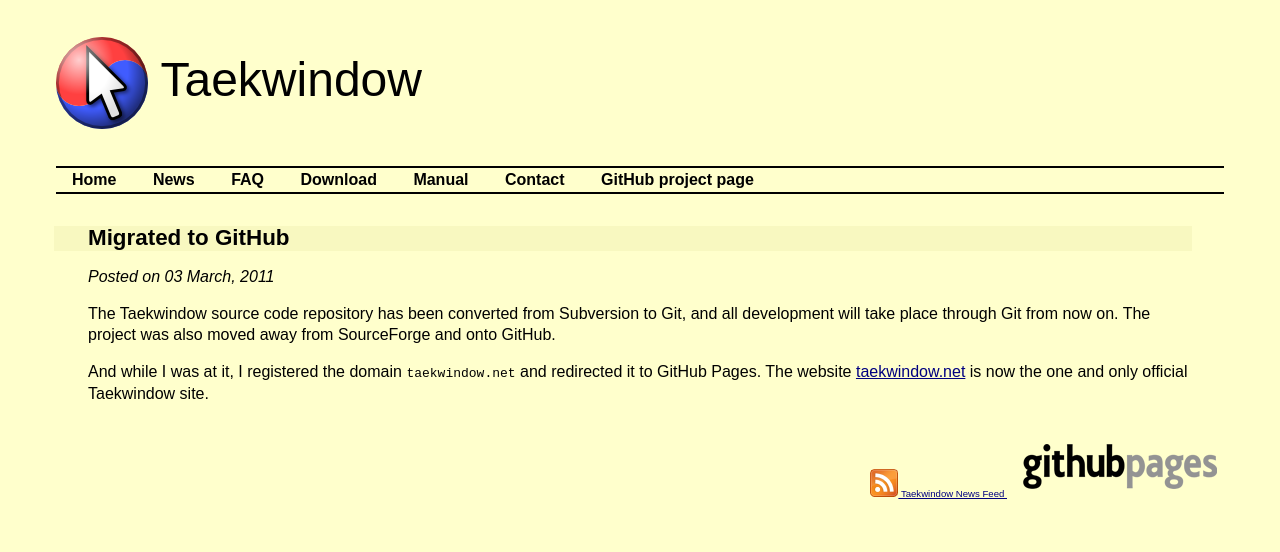
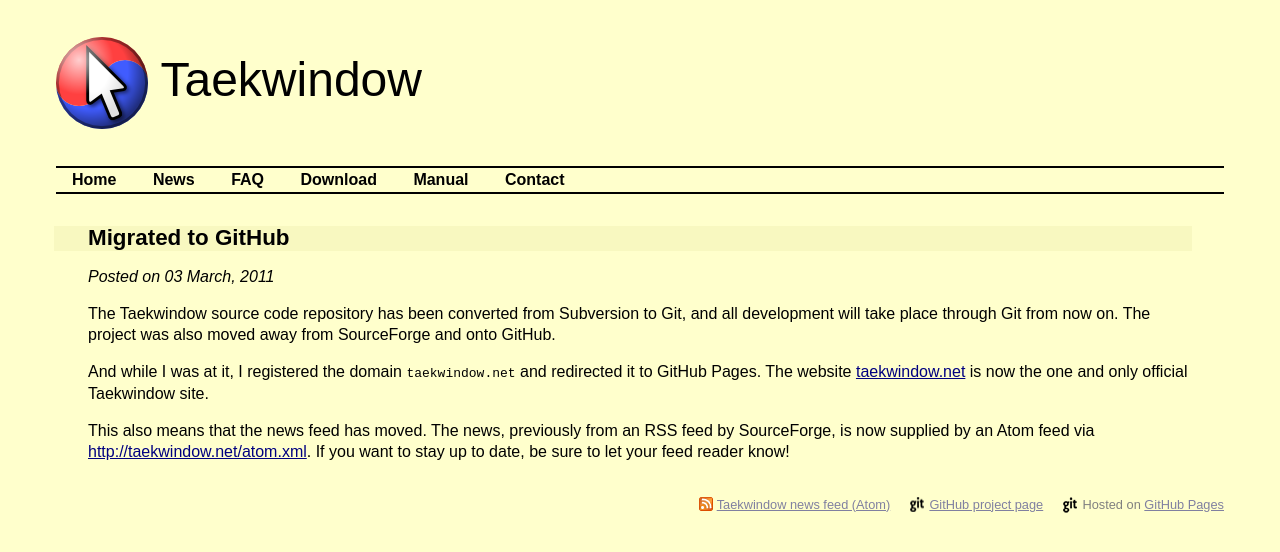
Before and after one commit to ttencate/taekwindow, a Jekyll site: the page built from _posts/2011-03-15-migrated-to-github.markdown, in a window 1280 px wide. Shown: the top 552 px of the page. Built offline with Jekyll 4.4.1, drawn with Linux system fonts in a browser that asks for light colours.

```diff
--- a/_includes/base.html
+++ b/_includes/base.html
@@ -37,24 +37,17 @@
 					<li>
 						<a href="/contact.html">Contact</a>
 					</li>
-					<li>
-						<a href="https://github.com/ttencate/taekwindow">GitHub project page</a>
-					</li>
 				</ul>
 			</div>
 			<div id="content">
                 {{ main_content }}
 			</div>
 			<div id="footer">
-				<p class="rightmargin">
-					<a href="/atom.xml" title="Taekwindow News" style="margin-right:10px">
-						<img src="/img/icons/feed-icon-28x28.png" alt="Feed icon" height="28" width="28"/>
-						Taekwindow News Feed
-					</a>
-					<a href="http://pages.github.com/" title="Hosted on GitHub Pages">
-						<img src="/img/logos/github_pages.png" width="207" height="60" alt="GitHub Pages"/>
-					</a>
-				</p>
+				<ul class="rightmargin">
+					<li><a href="/atom.xml" class="feed">Taekwindow news feed (Atom)</a></li>
+					<li><a href="https://github.com/ttencate/taekwindow" class="github">GitHub project page</a></li>
+					<li class="github">Hosted on <a href="http://pages.github.com/">GitHub Pages</a></li>
+				</ul>
 			</div>
 		</div>
 		<script type="text/javascript">
--- a/_posts/2011-03-15-migrated-to-github.markdown
+++ b/_posts/2011-03-15-migrated-to-github.markdown
@@ -7,3 +7,5 @@
 The Taekwindow source code repository has been converted from Subversion to Git, and all development will take place through Git from now on. The project was also moved away from SourceForge and onto GitHub.
 
 And while I was at it, I registered the domain `taekwindow.net` and redirected it to GitHub Pages. The website [taekwindow.net](http://taekwindow.net/) is now the one and only official Taekwindow site.
+
+This also means that the news feed has moved. The news, previously from an RSS feed by SourceForge, is now supplied by an Atom feed via [http://taekwindow.net/atom.xml](http://taekwindow.net/atom.xml). If you want to stay up to date, be sure to let your feed reader know!
--- a/css/screen.css
+++ b/css/screen.css
@@ -80,6 +80,12 @@
 	padding-left: 0.3em;
 }
 
+h2 a
+{
+    color: #000000;
+    text-decoration: none;
+}
+
 h3
 {
 	font-size: 120%;
@@ -108,13 +114,6 @@
 	margin: 0 0 1em 1em;
 }
 
-a.sf {
-	background-image: url("sficon.gif");
-	background-position: center left;
-	background-repeat: no-repeat;
-	padding-left: 13px;
-}
-
 a.download
 {
 	padding: 0.5em;
@@ -138,29 +137,16 @@
 	margin-right: 0.5em;
 }
 
-a.donate
+.feed
 {
-	padding: 0.2em;
-	padding-right: 0.4em;
-	background-color: #ddddaa;
-	color: #000066;
-	text-decoration: none;
-	font-size: 100%;
-	font-weight: normal;
-	width: auto;
+    background: url(/img/icons/feed-icon-14x14.png) no-repeat left center;
+    padding-left: 18px;
 }
 
-a.donate:active, a.donate:hover
+.github
 {
-	color: #000066;
-	background-color: #eeeebb;
-}
-
-a.donate img
-{
-	vertical-align: middle;
-	margin-left: 0.4em;
-	margin-right: 0.2em;
+    background: url(/img/icons/github.png) no-repeat left center;
+    padding-left: 20px;
 }
 
 .awards
@@ -181,6 +167,25 @@
 	opacity: 1.0;
 }
 
-#footer {
-	font-size: 60%;
+#footer
+{
+    font-size: 80%;
+    color: #808080;
 }
+
+#footer a
+{
+    color: #8080A0;
+}
+
+#footer a:hover, #footer a:active
+{
+    color: #000000;
+}
+
+#footer ul li
+{
+    float: left;
+    list-style-type: none;
+    margin-left: 1.5em;
+}
```
Also changed, not shown: contact.md (+1 -1 lines), download.md (+19 -13 lines), img/icons/github.png (added), img/logos/github_pages.png (deleted).
